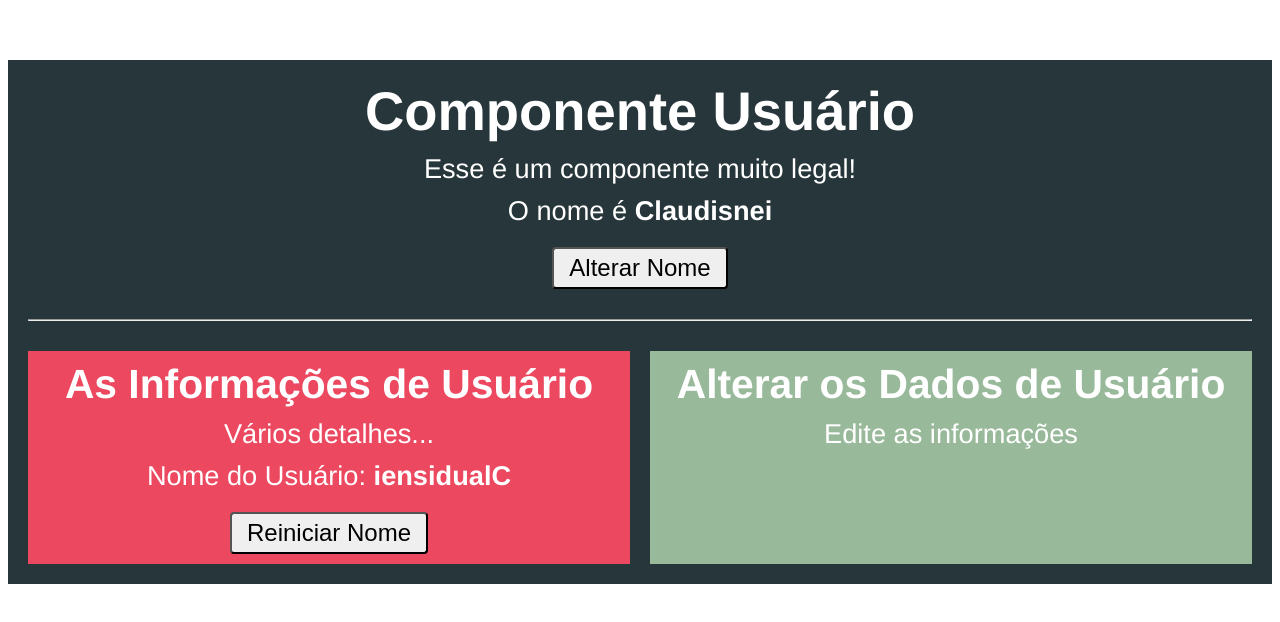
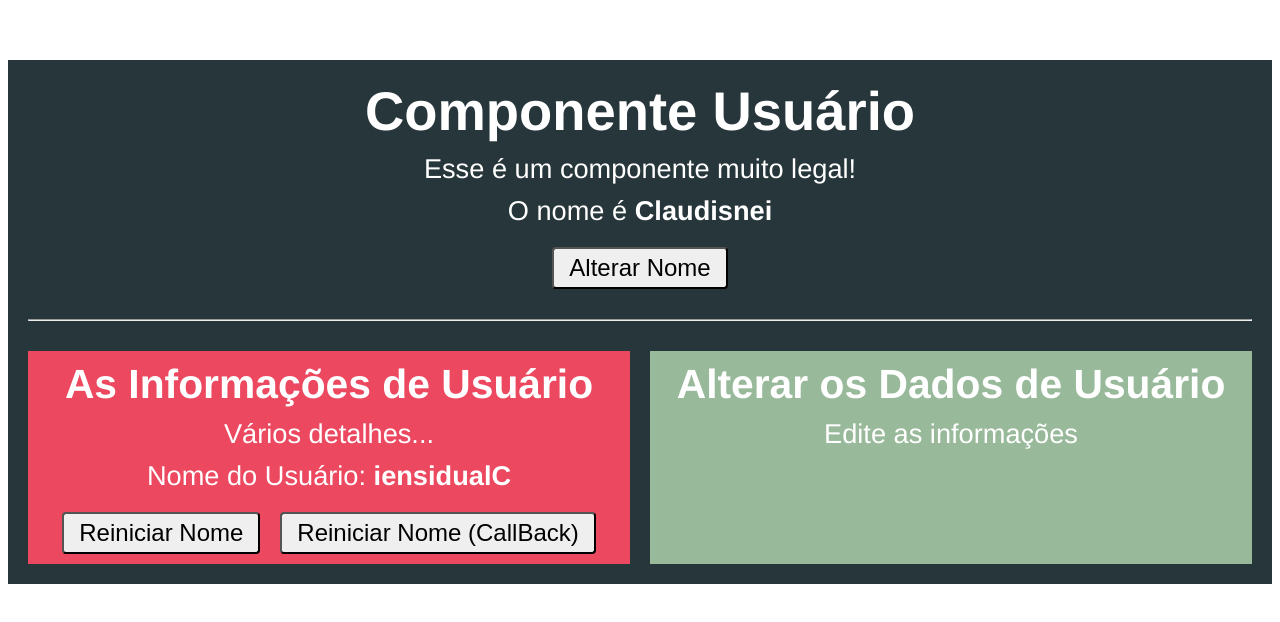
Before and after one commit to CURSOSDEVS/Vue-Js-Comunicacao-entre-componentes, a Vue app: page / in a window 1280 px wide. Shown: the top 622 px of the page. Built offline with nearby package versions, Linux system fonts and the light colour scheme.

Commit message:
Comunicacao Indireta com Callback, criado um metodo no componente pai e passado esse metodo como parametro no template do componente filho. No componente filho foi criado uma props do tipo function para receber o metodo passado pelo componente pai

```diff
--- a/src/components/Usuario.vue
+++ b/src/components/Usuario.vue
@@ -6,11 +6,15 @@
         <button @click='alterarNome'>Alterar Nome</button>
         <hr>
         <div class="componentes">
+            <!-- <UsuarioInfo
+                v-bind:nome="nome"
+                v-on:nomeMudou=" nome = $event.novo + '-' + $event.antigo"
+            /> -->
             <UsuarioInfo
                 v-bind:nome="nome"
-                v-on:nomeMudou=" nome = $event.novo + '-' + $event.antigo"
+                v-on:nomeMudou=" nome = $event"
+                v-bind:reiniciarFn="reiniciarNome"
             />
-            <!-- <UsuarioInfo /> -->
             <UsuarioEditar />
         </div>
     </div>
@@ -30,6 +34,9 @@ export default {
     methods: {
         alterarNome(){
             this.nome = 'Ana'
+        },
+        reiniciarNome(){
+            this.nome = 'Claudisnei'
         }
     },
 }
--- a/src/components/UsuarioInfo.vue
+++ b/src/components/UsuarioInfo.vue
@@ -4,6 +4,7 @@
         <p>Vários detalhes...</p>
         <p>Nome do Usuário: <strong>{{inverterNome()}}</strong></p>
         <button v-on:click="reiniciarNome()">Reiniciar Nome</button>
+        <button v-on:click="reiniciarFn()">Reiniciar Nome (CallBack)</button>
     </div>
 </template>
 
@@ -17,7 +18,8 @@ export default {
             //  default: function(){
             //      return Array(10).fill(0).join(',')
             //  }
-        }
+        },
+        reiniciarFn: Function
         // nome: String
     }
     ,
@@ -25,13 +27,17 @@ export default {
         inverterNome(){
            return this.nome.split('').reverse().join('')
         },
+        // reiniciarNome(){
+        //     const antigo = this.nome
+        //     this.nome = 'Claudisnei'
+        //     this.$emit('nomeMudou', {
+        //         novo: this.nome,
+        //         antigo}
+        //         )
+        // }
         reiniciarNome(){
-            const antigo = this.nome
             this.nome = 'Claudisnei'
-            this.$emit('nomeMudou', {
-                novo: this.nome,
-                antigo}
-                )
+            this.$emit('nomeMudou', this.nome )
         }
     },
 }
```
Also changed, not shown: 1 other file (tests, documents, lock files or other folders).
